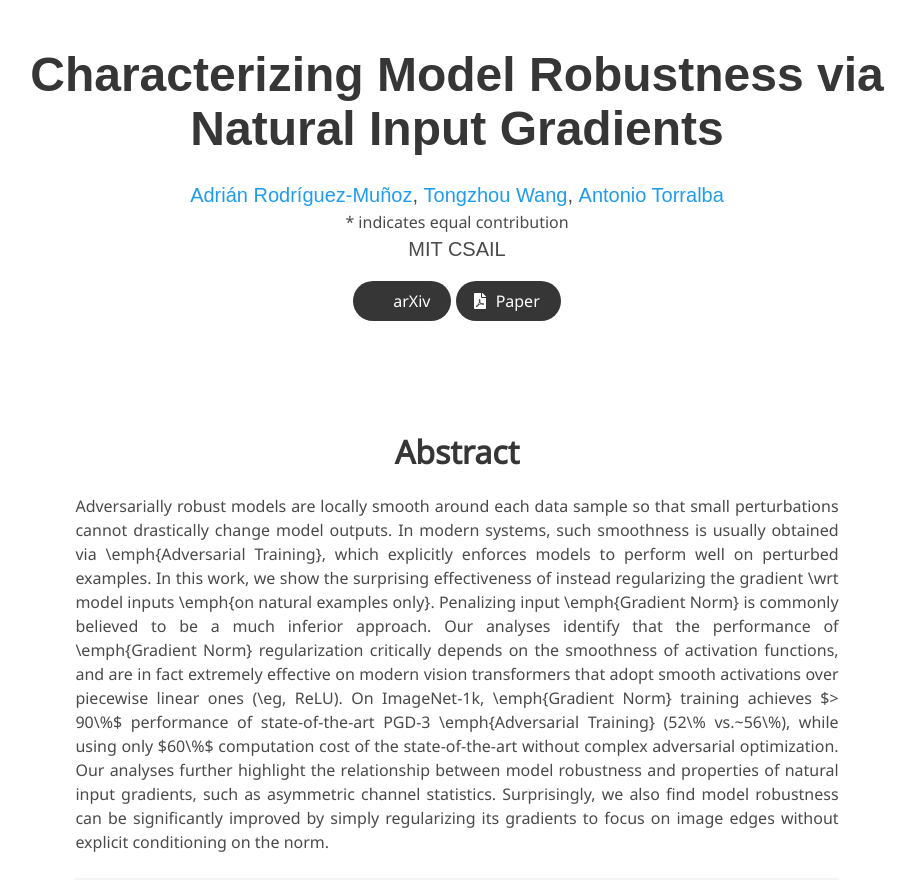
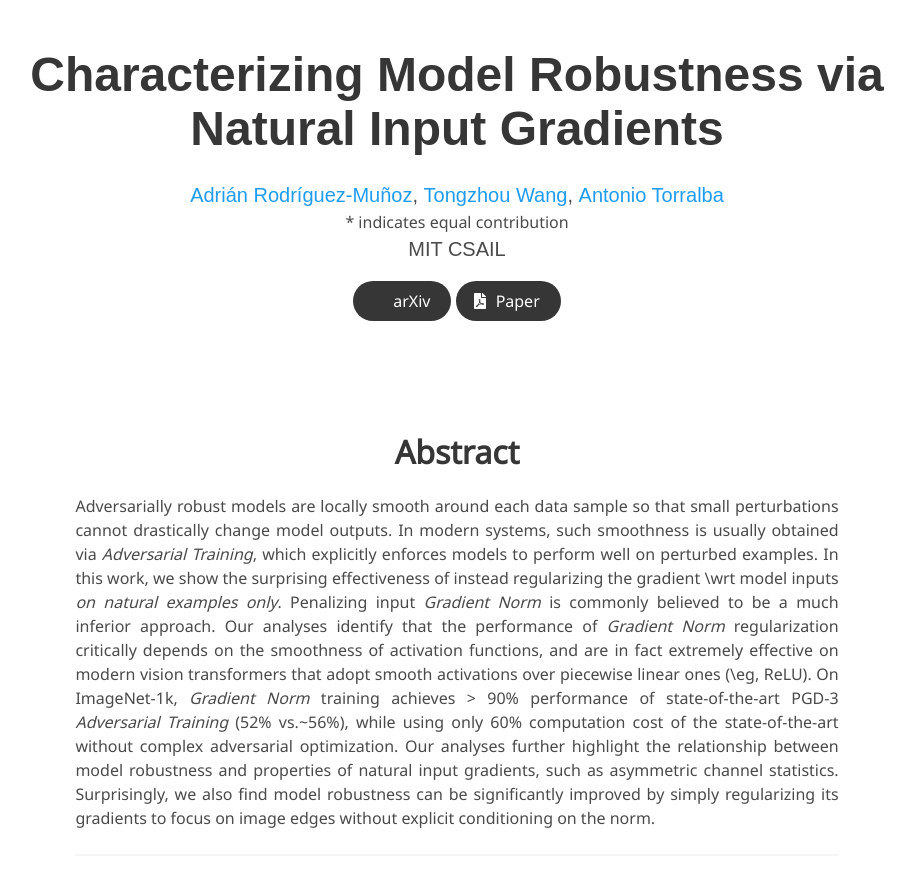
Before and after one commit to adriarm/adriarm.github.io, a Jekyll site: the page _pages/robustness_natural_gradients/index.html, which Jekyll copies as it is, in a window 1280 px wide and 900 px high. Shown: the top 891 px of the window, without its empty margins (183-1098 px from the left). Built offline with Jekyll 4.4.1, drawn with Linux system fonts in a browser that asks for light colours; nearby versions of some CDN libraries; some web fonts are replaced; library files that are not in the unit come from our copies; a style sheet for code colours, icons or effects is not loaded; some of the changed text lies outside the part shown.

Commit message:
fix emph

```diff
--- a/_pages/robustness_natural_gradients/index.html
+++ b/_pages/robustness_natural_gradients/index.html
@@ -143,13 +143,13 @@
         <div class="content has-text-justified">
           <p>
             Adversarially robust models are locally smooth around each data sample so that small perturbations cannot drastically change model outputs.
-            In modern systems, such smoothness is usually obtained via \emph{Adversarial Training}, which explicitly enforces models to perform well on perturbed examples.
-            In this work, we show the surprising effectiveness of instead regularizing the gradient \wrt model inputs \emph{on natural examples only}.
-            Penalizing input \emph{Gradient Norm} is commonly believed to be a much inferior approach.
-            Our analyses identify that the performance of \emph{Gradient Norm} regularization critically depends on the smoothness of activation functions,
+            In modern systems, such smoothness is usually obtained via <em>Adversarial Training</em>, which explicitly enforces models to perform well on perturbed examples.
+            In this work, we show the surprising effectiveness of instead regularizing the gradient \wrt model inputs <em>on natural examples only</em>.
+            Penalizing input <em>Gradient Norm</em> is commonly believed to be a much inferior approach.
+            Our analyses identify that the performance of <em>Gradient Norm</em> regularization critically depends on the smoothness of activation functions,
             and are in fact extremely effective on modern vision transformers that adopt smooth activations over piecewise linear ones (\eg, ReLU).
-            On ImageNet-1k, \emph{Gradient Norm} training achieves $> 90\%$  performance of state-of-the-art PGD-3 \emph{Adversarial Training} (52\% vs.~56\%),
-            while using only $60\%$ computation cost of the state-of-the-art without complex adversarial optimization.
+            On ImageNet-1k, <em>Gradient Norm</em> training achieves > 90%  performance of state-of-the-art PGD-3 <em>Adversarial Training</em> (52% vs.~56%),
+            while using only 60% computation cost of the state-of-the-art without complex adversarial optimization.
             Our analyses further highlight the relationship between model robustness and properties of natural input gradients, such as asymmetric channel statistics.
             Surprisingly, we also find model robustness can be significantly improved by simply regularizing its gradients to focus on image edges without explicit conditioning
             on the norm.
@@ -276,22 +276,22 @@
 <hr>
 <h2 style="text-align: left; font-weight: normal">Related work</h2>
 <p style="font-size:14px; text-align: justify">
-  [1] Wightman, R.: PyTorch Image Models (2019). https://doi.org/10.5281/zenodo.4414861, https://github.com/rwightman/pytorch-image-models
+  [1] Wightman, R.: PyTorch Image Models (2019). https://doi.org/10.5281/zenodo.4414861, https://github.com/rwightman/pytorch-image-models <br />
   [2] Liu, C., Dong, Y., Xiang, W., Yang, X., Su, H., Zhu, J., Chen, Y., He, Y., Xue, H., Zheng, S.:
       A Comprehensive Study on Robustness of Image Classification Models: Benchmarking and
       Rethinking (Feb 2023). https://doi.org/10.48550/arXiv.2302.14301, http://arxiv.org/abs/
-      2302.14301, arXiv:2302.14301 [cs]
+      2302.14301, arXiv:2302.14301 [cs] <br />
   [3] Xie, C., Tan, M., Gong, B., Yuille, A., Le, Q.V.: Smooth Adversarial Training (Jul 2021),
-      http://arxiv.org/abs/2006.14536, arXiv:2006.14536 [cs]
+      http://arxiv.org/abs/2006.14536, arXiv:2006.14536 [cs] <br />
   [4] Simon-Gabriel, C.J., Ollivier, Y., Bottou, L., Schölkopf, B., Lopez-Paz, D.: First-order Adversarial
       Vulnerability of Neural Networks and Input Dimension (Jun 2019), http://arxiv.
-      org/abs/1802.01421, arXiv:1802.01421 [cs, stat]
+      org/abs/1802.01421, arXiv:1802.01421 [cs, stat] <br />
   [5] Ross, A.S., Doshi-Velez, F.: Improving the Adversarial Robustness and Interpretability of Deep
       Neural Networks by Regularizing their Input Gradients (Nov 2017), http://arxiv.org/abs/
-      1711.09404, arXiv:1711.09404 [cs]
+      1711.09404, arXiv:1711.09404 [cs] <br />
   [6] Madry, A., Makelov, A., Schmidt, L., Tsipras, D., Vladu, A.: Towards Deep Learning Models
       Resistant to Adversarial Attacks. In: International Conference on Learning Representations
-      (2018), https://arxiv.org/abs/1706.06083
+      (2018), https://arxiv.org/abs/1706.06083 <br />
 </p>
 </center>
 
```
